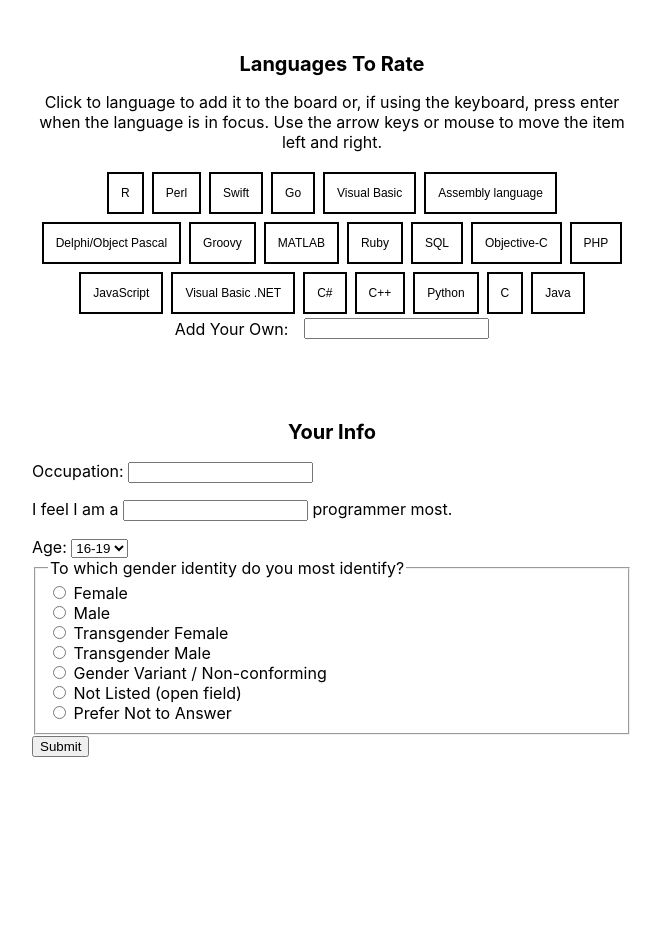
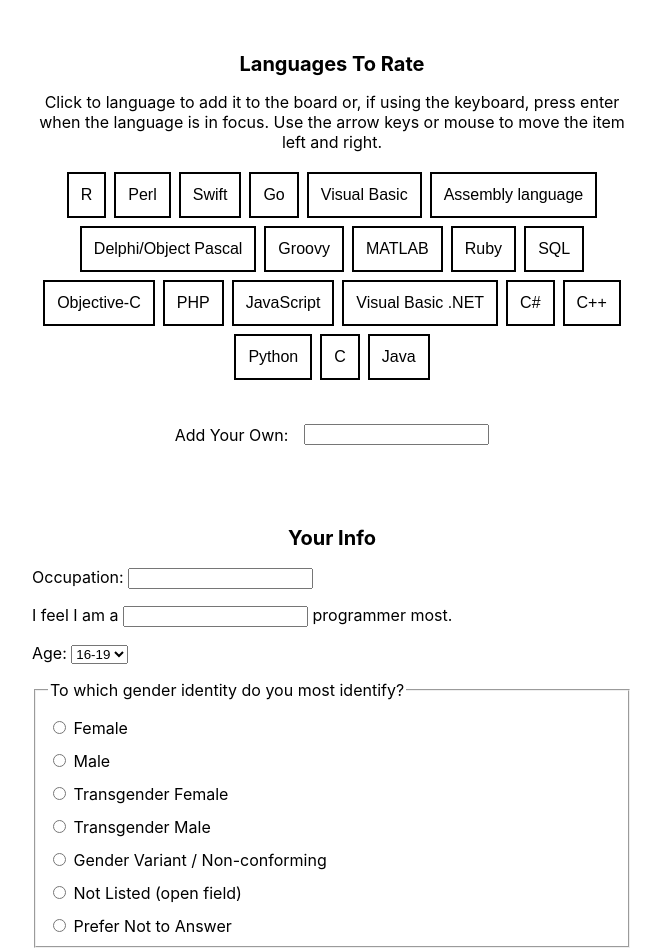
Before and after one commit to laras126/pls-webapp, a website with bundled scripts: page index.html in a window 1280 px wide. Shown: the part 260-1211 px from the top of the page, without its empty margins (308-969 px from the left). Before the commit the page ends 1057 px from the top, so only its background shows below. Built offline with nearby package versions, Linux system fonts and the light colour scheme.

Commit message:
feat: basic form styles

```diff
--- a/style.css
+++ b/style.css
@@ -11,6 +11,32 @@
 
 body {
 	font-family: -apple-system, BlinkMacSystemFont, "Segoe UI", Roboto, Helvetica, Arial, sans-serif, "Apple Color Emoji", "Segoe UI Emoji", "Segoe UI Symbol";
+}
+
+/* UI */
+
+.c-submit-button {
+	border-radius: 5px;
+	padding: 1rem 1.5rem;
+	background-color: dodgerblue;
+	color: white;
+	font-weight: 700;
+	border: none;
+	font-size: 1.5rem;
+	box-shadow: 2px 2px 2px solid rgba( 0, 0, 0, 0.7 );
+	cursor: pointer;
+	margin-top: 1rem;
+	display: block;
+	margin-left: auto;
+	margin-right: auto;
+}
+
+.c-submit-button:hover {
+	background-color: darkslateblue;
+}
+
+.c-submit-button:active {
+	background-color: navy;
 }
 
 /* Algos */
@@ -30,7 +56,9 @@ body {
 	margin: 0 auto;
 }
 
-
+.a-space-form-fields input {
+	margin-top: 1rem;
+}
 
 /* Utilities */
 
@@ -42,8 +70,12 @@ body {
 	text-align: center;
 }
 
-.u-margin-t-40 {
-	margin-top: 40px;
+.u-margin-t-250 {
+	margin-top: 2.5rem;
+}
+
+.u-margin-t-1 {
+	margin-top: 1rem;
 }
 
 .u-margin-tb-0 {
@@ -107,7 +139,7 @@ body {
 }
 
 .js-item {
-	font-size: 0.75rem;
+	font-size: 1rem;
 	white-space: nowrap;
 	padding: 0.75rem;
 	border: 2px solid black;
```
